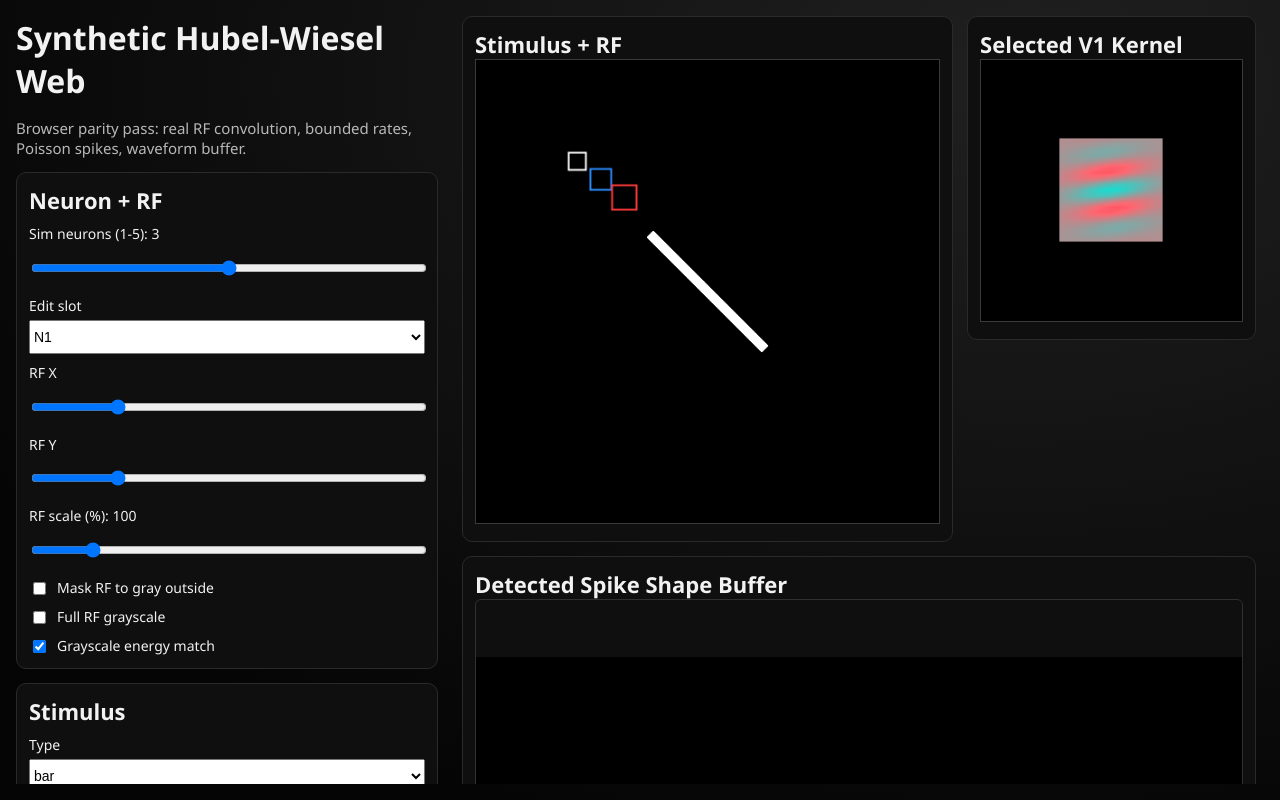
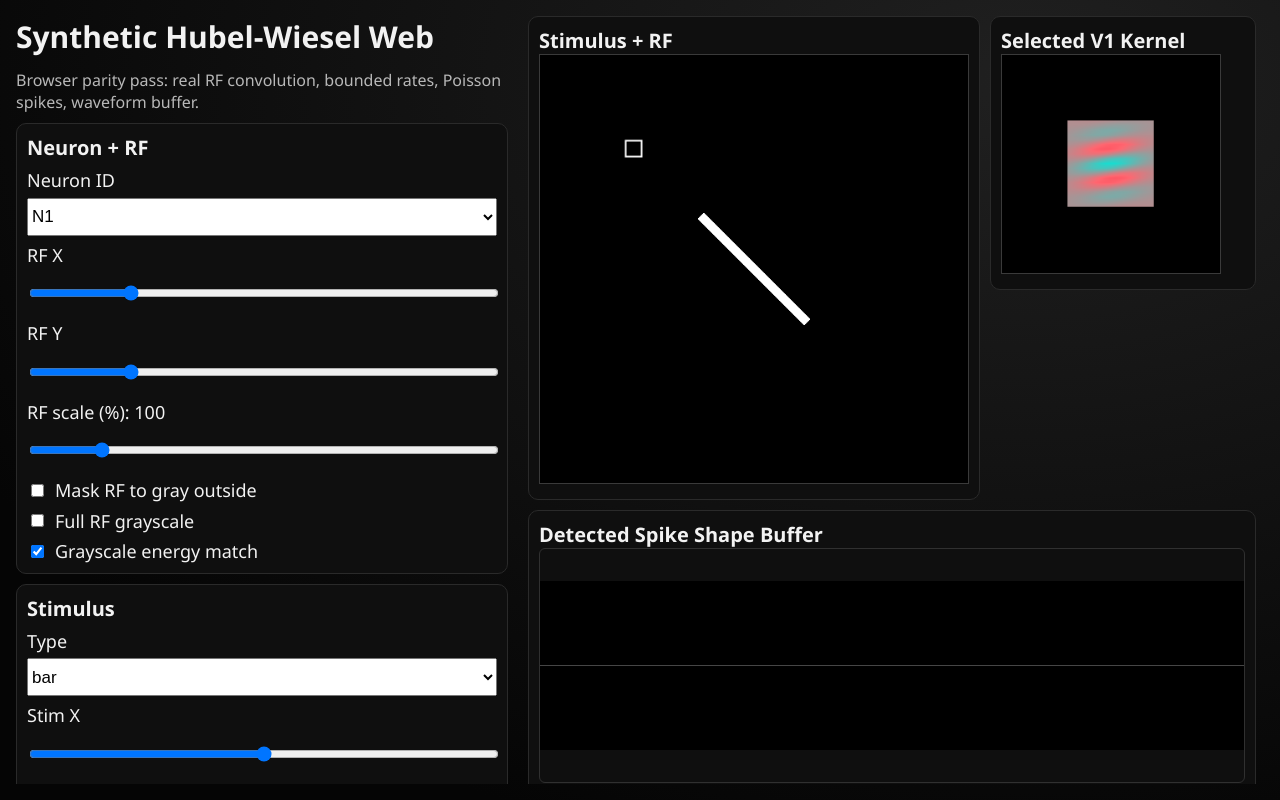
Before and after one commit to antonio-lozano/synthetic-huber-wiesel, a React (Vite) app in the folder web/gui_huber_wiesel_web/: page / in a window 1280 px wide. Built offline with nearby package versions, Linux system fonts and the light colour scheme.

Commit message:
web: compact panels, single neuron mode, audio, and rate plot fixes

```diff
--- a/web/gui_huber_wiesel_web/src/App.tsx
+++ b/web/gui_huber_wiesel_web/src/App.tsx
@@ -116,12 +116,14 @@ export default function App() {
   const rngRef = useRef(makeRng(2026));
   const timeRef = useRef(0);
   const autoRef = useRef({ lastCycleIndex: -1, cifarIndex: 0 });
+  const audioCtxRef = useRef<AudioContext | null>(null);
+  const humOscRef = useRef<OscillatorNode | null>(null);
+  const humGainRef = useRef<GainNode | null>(null);
 
   const cifarDataset = useMemo(() => generatePseudoCifarDataset(300), []);
 
   const [neurons, setNeurons] = useState<SimNeuron[]>(() => createNeurons(MAX_NEURONS, CANVAS_SIZE, 2026));
-  const [nNeurons, setNNeurons] = useState(3);
-  const [slot, setSlot] = useState(0);
+  const [activeNeuronIndex, setActiveNeuronIndex] = useState(0);
   const [rfScalePct, setRfScalePct] = useState(100);
   const [maskRf, setMaskRf] = useState(false);
   const [grayRf, setGrayRf] = useState(false);
@@ -161,6 +163,7 @@ export default function App() {
   const [fps, setFps] = useState(30);
   const [spikeBuffer, setSpikeBuffer] = useState(10);
   const [spikeShapeYAbs, setSpikeShapeYAbs] = useState(1.6);
+  const [audioEnabled, setAudioEnabled] = useState(false);
   const [paused, setPaused] = useState(false);
 
   const [tNow, setTNow] = useState(0);
@@ -169,25 +172,35 @@ export default function App() {
   const [kernelRgba, setKernelRgba] = useState<Uint8ClampedArray>(() => new Uint8ClampedArray(KERNEL_VIEW_SIZE * KERNEL_VIEW_SIZE * 4));
   const [drawBoxes, setDrawBoxes] = useState<DrawBox[]>([]);
 
-  const activeNeurons = useMemo(() => neurons.slice(0, nNeurons), [neurons, nNeurons]);
-  const activeSlot = Math.min(slot, Math.max(0, nNeurons - 1));
-  const editNeuron = activeNeurons[activeSlot] ?? activeNeurons[0];
+  const activeNeurons = useMemo(() => [neurons[activeNeuronIndex]], [neurons, activeNeuronIndex]);
+  const editNeuron = activeNeurons[0];
   const editNeuronScaledSize = Math.max(
     5,
     Math.round(((editNeuron?.baseRfSize ?? neurons[0].baseRfSize) * rfScalePct) / 100),
   );
   const editMax = Math.max(0, CANVAS_SIZE - editNeuronScaledSize);
   const meanRate = useMemo(() => {
-    const arr = hist.lastRate.slice(0, nNeurons);
-    if (arr.length === 0) return 0;
-    return arr.reduce((a, b) => a + b, 0) / arr.length;
-  }, [hist.lastRate, nNeurons]);
+    return Number(hist.lastRate[0] ?? 0);
+  }, [hist.lastRate]);
+  const observedRateMax = useMemo(() => {
+    if (hist.rates[0].length === 0) return 1;
+    return Math.max(1, ...hist.rates[0]);
+  }, [hist.rates]);
+  const ratePlotYMax = Math.max(1, Math.min(rateYMax, Math.max(5, observedRateMax * 1.25)));
 
-  useEffect(() => {
-    if (slot >= nNeurons) {
-      setSlot(Math.max(0, nNeurons - 1));
+  function stopAudio(): void {
+    try {
+      humOscRef.current?.stop();
+    } catch {
+      // no-op
     }
-  }, [slot, nNeurons]);
+    humOscRef.current = null;
+    humGainRef.current = null;
+    if (audioCtxRef.current) {
+      void audioCtxRef.current.close();
+    }
+    audioCtxRef.current = null;
+  }
 
   useEffect(() => {
     setNeurons((prev) =>
@@ -203,6 +216,30 @@ export default function App() {
       }),
     );
   }, [rfScalePct]);
+
+  useEffect(() => {
+    if (!audioEnabled) {
+      stopAudio();
+      return;
+    }
+
+    if (!audioCtxRef.current) {
+      const ctx = new AudioContext();
+      const osc = ctx.createOscillator();
+      const gain = ctx.createGain();
+      osc.type = "sine";
+      osc.frequency.value = 120;
+      gain.gain.value = 0.0001;
+      osc.connect(gain);
+      gain.connect(ctx.destination);
+      osc.start();
+      audioCtxRef.current = ctx;
+      humOscRef.current = osc;
+      humGainRef.current = gain;
+    }
+
+    return () => stopAudio();
+  }, [audioEnabled]);
 
   function computeFrameAndResponse(tSec: number, sampleSpikes: boolean): {
     frame: Uint8ClampedArray;
@@ -265,8 +302,7 @@ export default function App() {
     const draw: DrawBox[] = [];
     let firstKernelPreview = kernelRgba;
 
-    for (let i = 0; i < nNeurons; i += 1) {
-      const n = neurons[i];
+    const n = neurons[activeNeuronIndex];
     const kernel = buildActiveKernel(n.kernelBase, {
       scalePct: rfScalePct,
       useMask: maskRf,
@@ -279,23 +315,21 @@ export default function App() {
     draw.push({ x, y, size: s, colorHex: NEURON_COLOR_HEX[n.color] });
 
     const out = responseFromFrame(frameM11, kernel, { x, y }, responseMode, rateGain, baselineHz, maxRateHz);
-      raw[i] = out.raw;
-      effective[i] = out.effective;
-      rates[i] = out.rateHz;
-      if (i === 0) {
+    raw[0] = out.raw;
+    effective[0] = out.effective;
+    rates[0] = out.rateHz;
     firstKernelPreview = centeredKernelPreviewRgba(kernel, KERNEL_VIEW_SIZE, 5);
-      }
+
     if (sampleSpikes) {
       const spike = poissonSpikeStep(out.rateHz, 1.0 / Math.max(1, fps), rngRef.current);
-        spikes[i] = spike;
+      spikes[0] = spike;
       if (spike === 1) {
         const base = generateSpikeWaveformFromRf(kernel, 1.5, 20000);
         const sample = sampleNoisyJitteredSpikeWaveform(base, rngRef.current, 0.04, 0.035, 0.08);
-          waves[i] = {
+        waves[0] = {
           tMs: Array.from(sample.tMs),
           amp: Array.from(sample.amp),
         };
-        }
       }
     }
 
@@ -325,7 +359,7 @@ export default function App() {
     // eslint-disable-next-line react-hooks/exhaustive-deps
   }, [
     neurons,
-    nNeurons,
+    activeNeuronIndex,
     rfScalePct,
     maskRf,
     grayRf,
@@ -359,6 +393,7 @@ export default function App() {
     rateGain,
     baselineHz,
     fps,
+    rateYMax,
   ]);
 
   useEffect(() => {
@@ -381,7 +416,7 @@ export default function App() {
         const waves = prev.waves.map((arr) => [...arr]);
 
         for (let i = 0; i < MAX_NEURONS; i += 1) {
-          const isActive = i < nNeurons;
+          const isActive = i === 0;
           const rate = isActive ? step.rates[i] : 0;
           rates[i].push(rate);
           if (isActive && step.spikes[i] === 1) {
@@ -416,6 +451,31 @@ export default function App() {
           lastEff: step.effective.slice(),
         };
       });
+
+      if (audioEnabled && audioCtxRef.current && humOscRef.current && humGainRef.current) {
+        const ctx = audioCtxRef.current;
+        if (ctx.state === "suspended") {
+          void ctx.resume();
+        }
+        const tAudio = ctx.currentTime;
+        const r = Number(step.rates[0] ?? 0);
+        humOscRef.current.frequency.setTargetAtTime(100 + r * 3.5, tAudio, 0.05);
+        humGainRef.current.gain.setTargetAtTime(0.0001 + Math.min(0.02, r / 4000), tAudio, 0.08);
+        if (step.spikes[0] === 1) {
+          const clickOsc = ctx.createOscillator();
+          const clickGain = ctx.createGain();
+          clickOsc.type = "triangle";
+          clickOsc.frequency.setValueAtTime(1100, tAudio);
+          clickOsc.frequency.exponentialRampToValueAtTime(650, tAudio + 0.015);
+          clickGain.gain.setValueAtTime(0.0001, tAudio);
+          clickGain.gain.exponentialRampToValueAtTime(0.018, tAudio + 0.002);
+          clickGain.gain.exponentialRampToValueAtTime(0.0001, tAudio + 0.02);
+          clickOsc.connect(clickGain);
+          clickGain.connect(ctx.destination);
+          clickOsc.start(tAudio);
+          clickOsc.stop(tAudio + 0.03);
+        }
+      }
     }, Math.round(1000.0 * dtSec));
     return () => window.clearInterval(id);
     // eslint-disable-next-line react-hooks/exhaustive-deps
@@ -423,7 +483,7 @@ export default function App() {
     paused,
     fps,
     neurons,
-    nNeurons,
+    activeNeuronIndex,
     rfScalePct,
     maskRf,
     grayRf,
@@ -457,6 +517,7 @@ export default function App() {
     rateGain,
     baselineHz,
     spikeBuffer,
+    audioEnabled,
   ]);
 
   useEffect(() => {
@@ -495,13 +556,9 @@ export default function App() {
         <section className="card">
           <h2>Neuron + RF</h2>
           <label>
-            Sim neurons (1-5): {nNeurons}
-            <input type="range" min={1} max={5} value={nNeurons} onChange={(e) => setNNeurons(Number(e.target.value))} />
-          </label>
-          <label>
-            Edit slot
-            <select value={activeSlot} onChange={(e) => setSlot(Number(e.target.value))}>
-              {Array.from({ length: nNeurons }).map((_, i) => (
+            Neuron ID
+            <select value={activeNeuronIndex} onChange={(e) => setActiveNeuronIndex(Number(e.target.value))}>
+              {Array.from({ length: MAX_NEURONS }).map((_, i) => (
                 <option key={i} value={i}>
                   N{i + 1}
                 </option>
@@ -517,7 +574,9 @@ export default function App() {
               value={clamp(editNeuron?.rfPos.x ?? 0, 0, editMax)}
               onChange={(e) => {
                 const v = Number(e.target.value);
-                setNeurons((prev) => prev.map((n, i) => (i === activeSlot ? { ...n, rfPos: { ...n.rfPos, x: v } } : n)));
+                setNeurons((prev) =>
+                  prev.map((n, i) => (i === activeNeuronIndex ? { ...n, rfPos: { ...n.rfPos, x: v } } : n)),
+                );
               }}
             />
           </label>
@@ -530,7 +589,9 @@ export default function App() {
               value={clamp(editNeuron?.rfPos.y ?? 0, 0, editMax)}
               onChange={(e) => {
                 const v = Number(e.target.value);
-                setNeurons((prev) => prev.map((n, i) => (i === activeSlot ? { ...n, rfPos: { ...n.rfPos, y: v } } : n)));
+                setNeurons((prev) =>
+                  prev.map((n, i) => (i === activeNeuronIndex ? { ...n, rfPos: { ...n.rfPos, y: v } } : n)),
+                );
               }}
             />
           </label>
@@ -753,6 +814,10 @@ export default function App() {
               onChange={(e) => setSpikeShapeYAbs(Number(e.target.value))}
             />
           </label>
+          <label className="row-check">
+            <input type="checkbox" checked={audioEnabled} onChange={(e) => setAudioEnabled(e.target.checked)} />
+            Tiny sounds
+          </label>
           <div className="row-actions">
             <button type="button" onClick={() => setPaused((p) => !p)}>
               {paused ? "Start" : "Pause"}
@@ -807,6 +872,7 @@ export default function App() {
             <h2>Detected Spike Shape Buffer</h2>
             <svg viewBox="0 0 1000 240" className="plot">
               <rect x={0} y={0} width={1000} height={240} fill="#000" />
+              <line x1={0} y1={120} x2={1000} y2={120} stroke="#6f6f6f" strokeWidth={1} opacity={0.9} />
               {activeNeurons.map((n, i) =>
                 hist.waves[i].map((w, j) => (
                   <polyline
@@ -824,13 +890,13 @@ export default function App() {
         </section>
 
         <section className="panel">
-          <h2>Firing Rate (0..{rateYMax} Hz)</h2>
+          <h2>Firing Rate (0..{ratePlotYMax.toFixed(1)} Hz)</h2>
           <svg viewBox="0 0 1000 220" className="plot">
             <rect x={0} y={0} width={1000} height={220} fill="#000" />
             {activeNeurons.map((n, i) => (
               <polyline
                 key={n.id}
-                points={polylinePoints(hist.t, hist.rates[i], 1000, 220, rateYMax)}
+                points={polylinePoints(hist.t, hist.rates[i], 1000, 220, ratePlotYMax)}
                 fill="none"
                 stroke={NEURON_COLOR_HEX[n.color]}
                 strokeWidth={2}
--- a/web/gui_huber_wiesel_web/src/styles.css
+++ b/web/gui_huber_wiesel_web/src/styles.css
@@ -19,8 +19,8 @@ body,
 
 .app {
   display: grid;
-  grid-template-columns: minmax(380px, 430px) 1fr;
-  gap: 16px;
+  grid-template-columns: minmax(440px, 500px) 1fr;
+  gap: 12px;
   width: 100%;
   height: 100vh;
   padding: 16px;
@@ -31,7 +31,7 @@ body,
 .left {
   display: flex;
   flex-direction: column;
-  gap: 14px;
+  gap: 10px;
   max-height: calc(100vh - 32px);
   overflow-y: auto;
   padding-right: 8px;
@@ -40,16 +40,16 @@ body,
 .right {
   display: flex;
   flex-direction: column;
-  gap: 14px;
+  gap: 10px;
   overflow-y: auto;
   padding-right: 8px;
 }
 
 .top-row {
   display: grid;
-  grid-template-columns: minmax(0, 2.2fr) minmax(0, 0.95fr) minmax(0, 1.25fr);
+  grid-template-columns: minmax(0, 1.85fr) minmax(0, 0.82fr) minmax(0, 1.05fr);
   grid-template-areas: "stim kernel wave";
-  gap: 14px;
+  gap: 10px;
   align-items: start;
 }
 
@@ -72,17 +72,17 @@ h2 {
 }
 
 h1 {
-  font-size: 32px;
+  font-size: 30px;
 }
 
 h2 {
-  font-size: 22px;
+  font-size: 20px;
 }
 
 .muted {
   margin: 2px 0 0;
   color: #b8b8b8;
-  font-size: 15px;
+  font-size: 16px;
 }
 
 .card,
@@ -90,20 +90,20 @@ h2 {
   background: #0f0f0f;
   border: 1px solid #2a2a2a;
   border-radius: 10px;
-  padding: 12px;
+  padding: 10px;
 }
 
 .card {
   display: flex;
   flex-direction: column;
-  gap: 10px;
+  gap: 8px;
 }
 
 label {
   display: flex;
   flex-direction: column;
   gap: 6px;
-  font-size: 14px;
+  font-size: 18px;
   line-height: 1.25;
 }
 
@@ -125,55 +125,55 @@ label {
   color: #ffffff;
   padding: 8px 12px;
   cursor: pointer;
-  font-size: 14px;
+  font-size: 17px;
 }
 
 .readout {
   border: 1px solid #303030;
   padding: 8px 10px;
-  font-size: 14px;
+  font-size: 16px;
   font-family: Consolas, "Courier New", monospace;
 }
 
 input[type="range"],
 select {
   width: 100%;
-  min-height: 34px;
-  font-size: 14px;
+  min-height: 38px;
+  font-size: 17px;
 }
 
 .legend {
   display: flex;
   gap: 12px;
   font-weight: 700;
-  font-size: 14px;
+  font-size: 18px;
 }
 
 canvas {
-  width: min(100%, 640px);
+  width: min(100%, 500px);
   height: auto;
   border: 1px solid #3a3a3a;
   background: #000;
 }
 
 .kernel-canvas {
-  width: min(100%, 320px);
+  width: min(100%, 220px);
 }
 
 .plot {
   width: 100%;
-  height: 230px;
+  height: 185px;
   border: 1px solid #303030;
   border-radius: 6px;
 }
 
 .panel-kernel,
 .panel-wave {
-  min-height: 320px;
+  min-height: 250px;
 }
 
 .panel-wave .plot {
-  height: 300px;
+  height: 235px;
 }
 
 @media (max-width: 1600px) {
```
Lines whose indentation alone changed are shown as unchanged.
